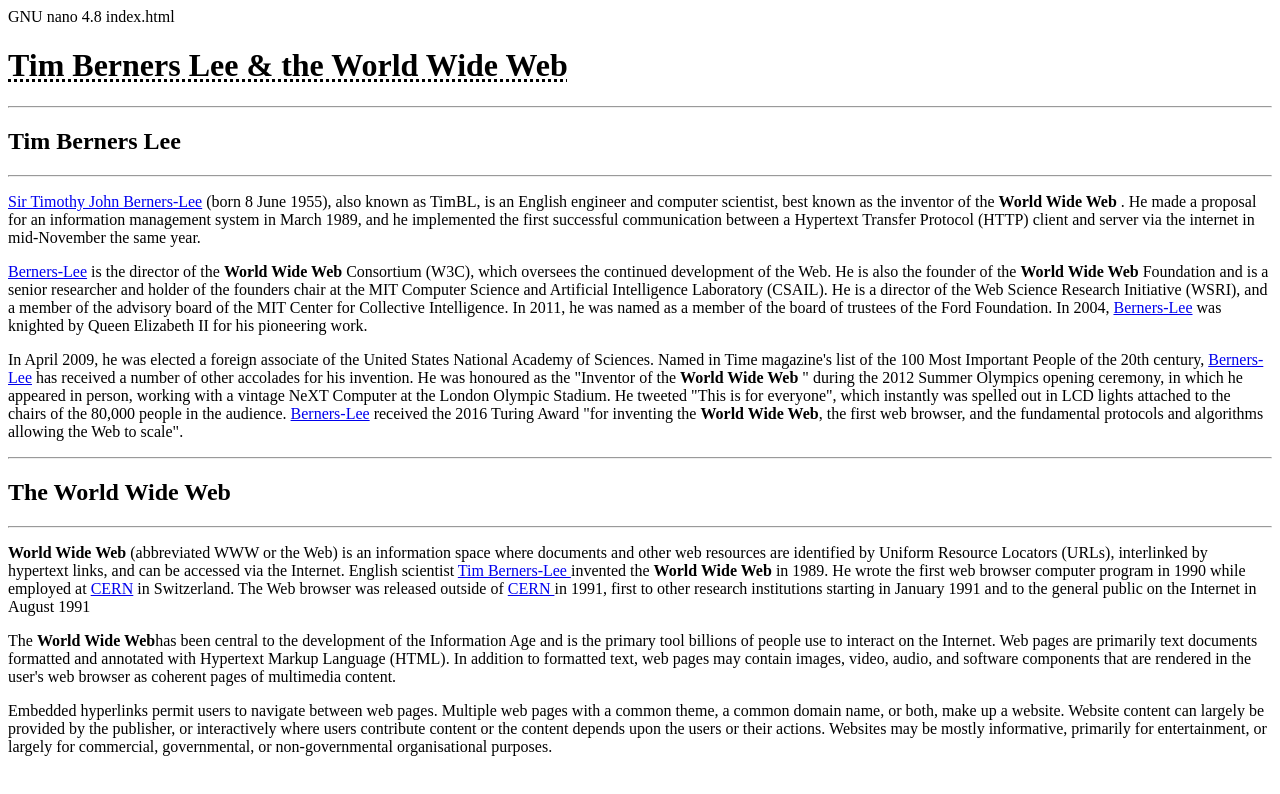
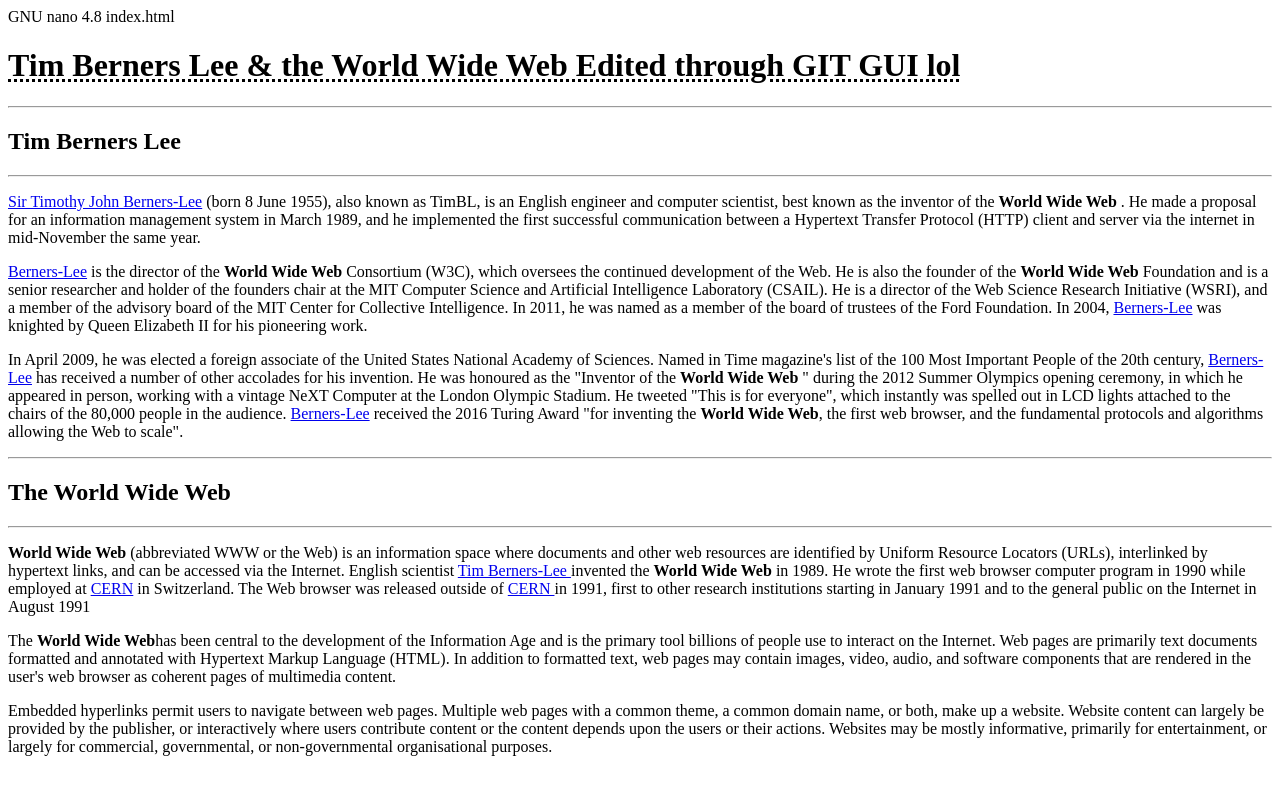
Before and after one commit to norakeavney/ApacheWebsite, a plain HTML site: page index.html in a window 1280 px wide. Drawn offline with Linux system fonts and the light colour scheme.

Commit message:
Signed-off-by: NORA KEAVNEY - STUDENT <g00415845@atu.ie>

```diff
--- a/index.html
+++ b/index.html
@@ -4,11 +4,11 @@
 <!-- Author: Nora -->
 <html lang="en">
 <head>
-	<title> Tim Berners Lee Edited through GIT GUI lol </title>
+	<title> Tim Berners Lee</title>
 </head>
 <body>
 
-	<h1><abbr title="About Tim Berners lee!">Tim Berners Lee & the World Wide Web </abbr> </h1>
+	<h1><abbr title="About Tim Berners lee!">Tim Berners Lee & the World Wide Web  Edited through GIT GUI lol </abbr> </h1>
 	<hr style="width:50% height:30px">
 	<h2>Tim Berners Lee</h2>
 	<hr style="width:50%  height:30px">
```
